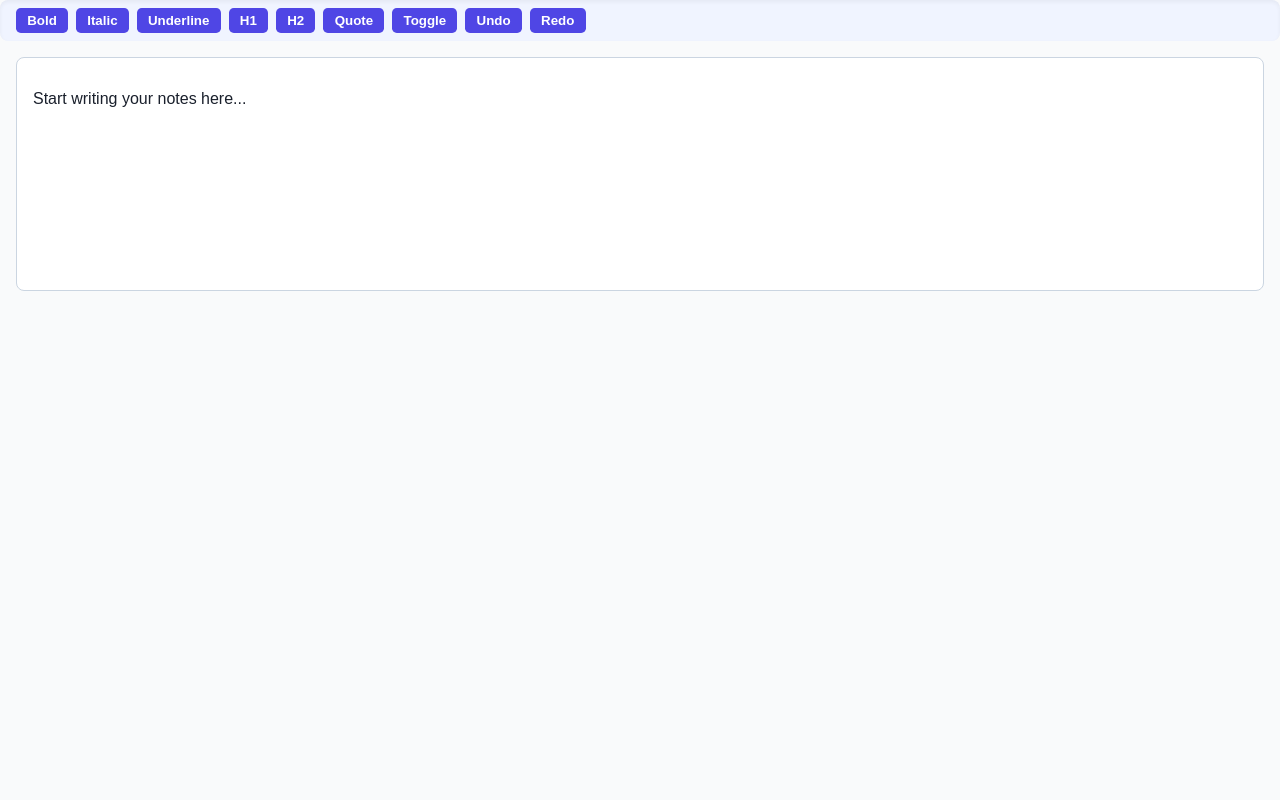
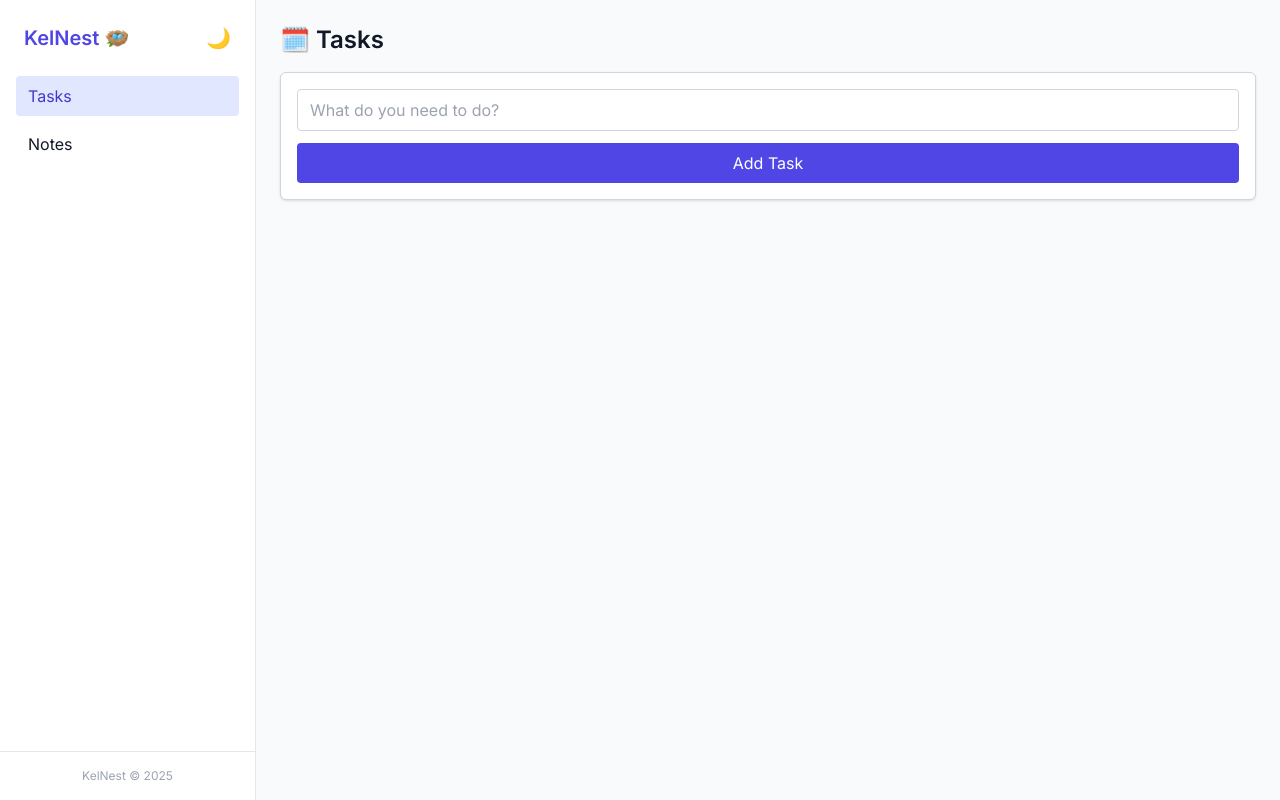
Before and after one commit to blaze0000/kelnest, a plain HTML site: page index.html in a window 1280 px wide. Drawn offline with nearby package versions, Linux system fonts and the light colour scheme.

Commit message:
Add planner HTML

```diff
--- a/index.html
+++ b/index.html
@@ -3,195 +3,148 @@
 <head>
   <meta charset="UTF-8" />
   <meta name="viewport" content="width=device-width, initial-scale=1" />
-  <title>KelNest Planner</title>
+  <title>KelNest - Your Notion-style Planner</title>
+  <script src="https://cdn.tailwindcss.com"></script>
+  <script>
+    tailwind.config = {
+      darkMode: 'class',
+      theme: {
+        extend: {
+          fontFamily: {
+            sans: ['Inter', 'sans-serif'],
+          },
+        },
+      },
+    }
+  </script>
+  <link href="https://fonts.googleapis.com/css2?family=Inter:wght@400;600&display=swap" rel="stylesheet">
   <style>
-    /* Basic reset and dark mode */
-    body {
-      font-family: Arial, sans-serif;
-      background: #f9fafb;
-      color: #1a202c;
-      margin: 0; padding: 0;
+    #notesContainer {
+      line-height: 1.6;
+      min-height: calc(100vh - 150px);
     }
-    .dark body {
-      background: #121212;
-      color: #e2e8f0;
+    ::-webkit-scrollbar {
+      width: 6px;
+      height: 6px;
     }
-
-    /* No scrollbar for horizontal overflow */
-    .no-scrollbar::-webkit-scrollbar {
-      display: none;
+    ::-webkit-scrollbar-thumb {
+      background: #c1c1c1;
+      border-radius: 4px;
     }
-    .no-scrollbar {
-      -ms-overflow-style: none;  /* IE and Edge */
-      scrollbar-width: none;  /* Firefox */
-    }
-
-    /* Container */
-    #textOptions {
-      display: flex;
-      overflow-x: auto;
-      whitespace: nowrap;
-      gap: 0.5rem;
-      padding: 0.5rem 1rem;
-      background-color: #f0f4ff;
-      border-radius: 0.5rem;
-      box-shadow: inset 0 2px 4px rgb(0 0 0 / 0.05);
-    }
-    .dark #textOptions {
-      background-color: #2d3748;
-      box-shadow: inset 0 2px 4px rgb(0 0 0 / 0.3);
-    }
-
-    button {
-      padding: 0.3rem 0.7rem;
-      background-color: #4f46e5;
-      border: none;
-      border-radius: 0.3rem;
-      color: white;
-      cursor: pointer;
-      white-space: nowrap;
-      font-weight: 600;
-      transition: background-color 0.2s ease;
-    }
-    button:hover {
-      background-color: #4338ca;
-    }
-
-    /* Notes container */
-    #notesContainer {
-      margin: 1rem;
-      padding: 1rem;
-      border: 1px solid #cbd5e1;
-      border-radius: 0.5rem;
-      min-height: 200px;
-      background-color: white;
-      overflow-y: auto;
-      outline: none;
-    }
-    .dark #notesContainer {
-      background-color: #1a202c;
-      border-color: #4a5568;
-      color: #e2e8f0;
+    .dark ::-webkit-scrollbar-thumb {
+      background: #6b7280;
     }
   </style>
 </head>
-<body>
-  <div id="app">
-    <!-- Text formatting toolbar with no scrollbar -->
-    <div id="textOptions" class="no-scrollbar">
-      <button onclick="formatText('bold')">Bold</button>
-      <button onclick="formatText('italic')">Italic</button>
-      <button onclick="formatText('underline')">Underline</button>
-      <button onclick="insertHeading(1)">H1</button>
-      <button onclick="insertHeading(2)">H2</button>
-      <button onclick="insertQuote()">Quote</button>
-      <button onclick="insertToggle()">Toggle</button>
-      <button onclick="undoText()">Undo</button>
-      <button onclick="redoText()">Redo</button>
+<body class="bg-gray-50 dark:bg-gray-900 text-gray-900 dark:text-white font-sans h-screen flex overflow-hidden">
+
+  <!-- Sidebar -->
+  <aside class="w-64 bg-white dark:bg-gray-800 border-r border-gray-200 dark:border-gray-700 flex flex-col">
+    <div class="p-6 flex items-center justify-between">
+      <h1 class="text-xl font-bold text-indigo-600 dark:text-indigo-400">KelNest 🪺</h1>
+      <button id="darkModeBtn" onclick="toggleDarkMode()" class="text-xl">🌙</button>
     </div>
+    <nav class="flex flex-col px-4 space-y-2">
+      <button id="tasksBtn" class="px-3 py-2 rounded text-left font-medium text-indigo-700 bg-indigo-100 dark:text-indigo-300 dark:bg-indigo-900">Tasks</button>
+      <button id="notesBtn" class="px-3 py-2 rounded text-left font-medium hover:bg-gray-100 dark:hover:bg-gray-700">Notes</button>
+    </nav>
+    <div class="p-4 text-xs text-gray-400 text-center border-t border-gray-200 dark:border-gray-700 mt-auto">
+      KelNest © 2025
+    </div>
+  </aside>
 
-    <!-- Notes editing area -->
-    <div id="notesContainer" contenteditable="true" spellcheck="true" aria-label="Notes Container">
-      <p class="text-gray-400 dark:text-gray-500">Start writing your notes here...</p>
-    </div>
+  <!-- Main Content -->
+  <main class="flex-1 flex flex-col overflow-hidden">
+    <!-- Task Section -->
+    <section id="tasksSection" class="flex-1 overflow-auto p-6">
+      <h2 class="text-2xl font-semibold mb-4">🗓️ Tasks</h2>
+      <div class="bg-white dark:bg-gray-800 border border-gray-300 dark:border-gray-600 rounded-md p-4 shadow">
+        <input
+          id="taskTitle"
+          type="text"
+          placeholder="What do you need to do?"
+          class="w-full px-3 py-2 rounded border border-gray-300 dark:border-gray-600 focus:outline-none focus:ring-2 focus:ring-indigo-500 dark:bg-gray-700 mb-3"
+        />
+        <button id="addTaskBtn" class="w-full bg-indigo-600 hover:bg-indigo-700 text-white py-2 rounded">Add Task</button>
+      </div>
+      <ul id="taskList" class="mt-6 space-y-3"></ul>
+    </section>
 
-    <!-- Save status -->
-    <div id="saveNoteStatus" style="margin-left:1rem; color: green; min-height: 20px;"></div>
-  </div>
+    <!-- Notes Section -->
+    <section id="notesSection" class="hidden flex-1 overflow-auto p-6">
+      <h2 class="text-2xl font-semibold mb-4">📝 Notes</h2>
+      <div class="bg-white dark:bg-gray-800 border border-gray-300 dark:border-gray-600 rounded-md p-4 shadow">
+        <div
+          id="notesContainer"
+          class="prose max-w-none dark:prose-invert min-h-[300px] focus:outline-none"
+          contenteditable="true"
+          spellcheck="false"
+        ></div>
+      </div>
+    </section>
+  </main>
 
   <script>
-    // Your existing JavaScript functions, including formatText, undoText, redoText, insertHeading, insertQuote, insertToggle, saveNotes, etc.
+    let tasks = JSON.parse(localStorage.getItem('tasks')) || [];
+    const taskList = document.getElementById('taskList');
+    const taskInput = document.getElementById('taskTitle');
 
-    // Example formatText function:
-    function formatText(command) {
-      document.execCommand(command, false, null);
-      document.getElementById('notesContainer').focus();
+    function renderTasks() {
+      taskList.innerHTML = '';
+      tasks.forEach((task, index) => {
+        const li = document.createElement('li');
+        li.className = 'bg-white dark:bg-gray-700 p-3 rounded shadow flex justify-between items-center';
+        li.innerHTML = `
+          <span>${task}</span>
+          <button onclick="deleteTask(${index})" class="text-red-500 hover:text-red-700">🗑️</button>
+        `;
+        taskList.appendChild(li);
+      });
     }
 
-    function undoText() {
-      document.execCommand('undo', false, null);
-      document.getElementById('notesContainer').focus();
+    function addTask() {
+      const title = taskInput.value.trim();
+      if (!title) return;
+      tasks.push(title);
+      taskInput.value = '';
+      localStorage.setItem('tasks', JSON.stringify(tasks));
+      renderTasks();
     }
 
-    function redoText() {
-      document.execCommand('redo', false, null);
-      document.getElementById('notesContainer').focus();
+    function deleteTask(index) {
+      tasks.splice(index, 1);
+      localStorage.setItem('tasks', JSON.stringify(tasks));
+      renderTasks();
     }
 
-    function insertHeading(level) {
-      document.execCommand('formatBlock', false, 'h' + level);
-      document.getElementById('notesContainer').focus();
+    document.getElementById('addTaskBtn').addEventListener('click', addTask);
+    document.getElementById('taskTitle').addEventListener('keypress', (e) => {
+      if (e.key === 'Enter') addTask();
+    });
+
+    document.getElementById('tasksBtn').onclick = () => {
+      document.getElementById('tasksSection').classList.remove('hidden');
+      document.getElementById('notesSection').classList.add('hidden');
     }
 
-    function insertQuote() {
-      document.execCommand('formatBlock', false, 'blockquote');
-      document.getElementById('notesContainer').focus();
+    document.getElementById('notesBtn').onclick = () => {
+      document.getElementById('notesSection').classList.remove('hidden');
+      document.getElementById('tasksSection').classList.add('hidden');
     }
 
-    function insertToggle() {
-      const selection = window.getSelection();
-      if (selection.rangeCount === 0) {
-        document.getElementById('notesContainer').focus();
-        return;
-      }
-      const range = selection.getRangeAt(0);
-      const toggleDiv = document.createElement('div');
-      toggleDiv.className = 'toggle-block';
-      toggleDiv.innerHTML = `
-        <div class="toggle-header" onclick="toggleCollapse(this)" style="cursor:pointer; user-select:none;">
-          <span class="toggle-arrow">▶</span>
-          <span class="toggle-title" contenteditable="true">Toggle title</span>
-        </div>
-        <div class="toggle-content" style="display: none; margin-left: 1rem;">
-          <p contenteditable="true">Toggle content...</p>
-        </div>
-      `;
-
-      range.deleteContents();
-      range.insertNode(toggleDiv);
-      selection.removeAllRanges();
-      document.getElementById('notesContainer').focus();
+    const darkModeBtn = document.getElementById('darkModeBtn');
+    function toggleDarkMode() {
+      document.documentElement.classList.toggle('dark');
+      darkModeBtn.textContent = document.documentElement.classList.contains('dark') ? '☀️' : '🌙';
     }
 
-    function toggleCollapse(header) {
-      const content = header.nextElementSibling;
-      const arrow = header.querySelector('.toggle-arrow');
-      if (content && arrow) {
-        if (content.style.display === 'none') {
-          content.style.display = 'block';
-          arrow.textContent = '▼';
-        } else {
-          content.style.display = 'none';
-          arrow.textContent = '▶';
-        }
-      }
-    }
-
-    // Auto save notes every 2 seconds after input
     const notesContainer = document.getElementById('notesContainer');
-    let saveTimeout;
+    notesContainer.innerHTML = localStorage.getItem('notes') || '';
     notesContainer.addEventListener('input', () => {
-      clearTimeout(saveTimeout);
-      saveTimeout = setTimeout(saveNotes, 2000);
+      localStorage.setItem('notes', notesContainer.innerHTML);
     });
 
-    function saveNotes() {
-      const notes = notesContainer.innerHTML;
-      localStorage.setItem('notes', notes);
-      const saveNoteStatus = document.getElementById('saveNoteStatus');
-      saveNoteStatus.textContent = 'Saved ✓';
-      setTimeout(() => {
-        saveNoteStatus.textContent = '';
-      }, 2000);
-    }
-
-    // Load saved notes on page load
-    window.addEventListener('DOMContentLoaded', () => {
-      const savedNotes = localStorage.getItem('notes');
-      if (savedNotes) {
-        notesContainer.innerHTML = savedNotes;
-      }
-    });
+    renderTasks();
   </script>
 </body>
 </html>
```
